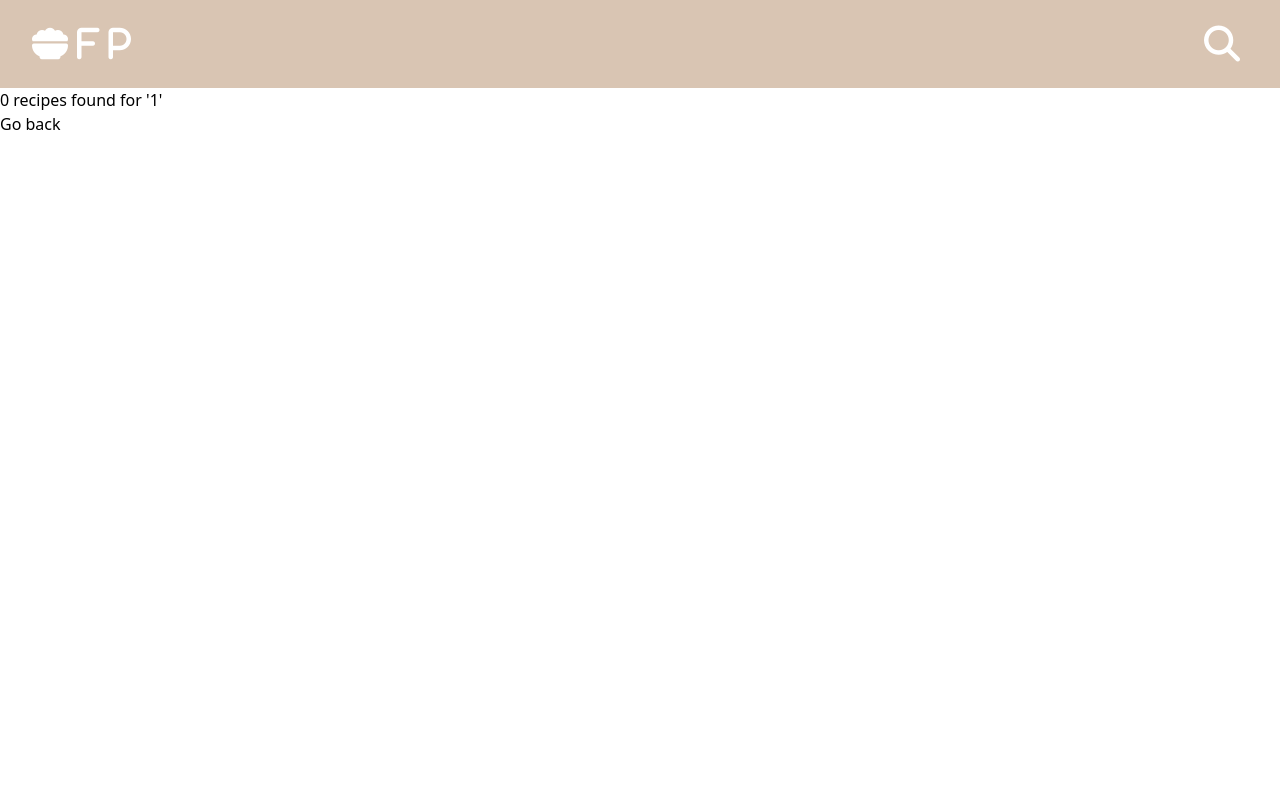
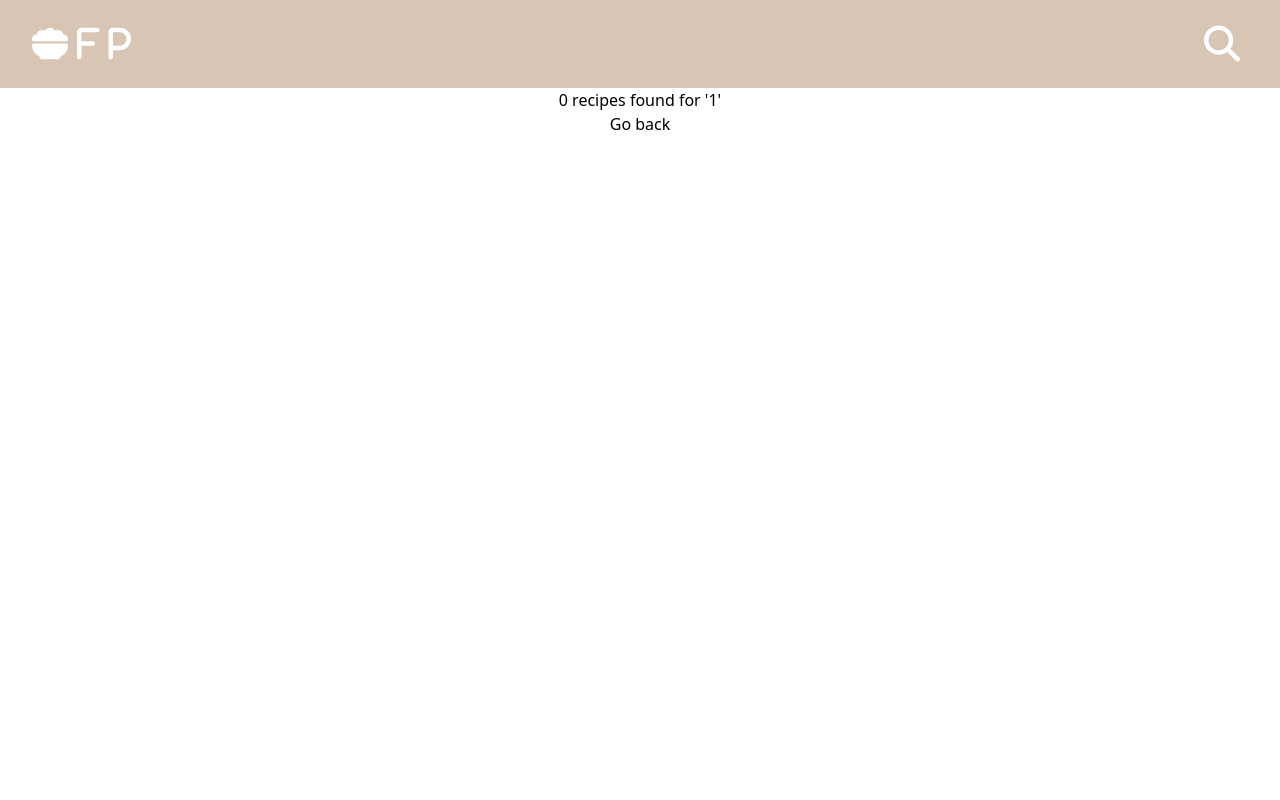
Before and after one commit to AnaH8/food-repo, a Next.js app: page /search/1 in a window 1280 px wide. Shown: the top 800 px of the page. Built offline with nearby package versions, Linux system fonts and the light colour scheme; no server answers.

Commit message:
Update page.js

```diff
--- a/app/search/[name]/page.js
+++ b/app/search/[name]/page.js
@@ -28,8 +28,8 @@ export default async function SearchPage({params}) {
         <Card recipes={recipes} />
     )} else{
     return (
-      <div className='h-screen'>
-        <p>0 recipes found for '{name}'</p>
+      <div className='h-screen text-center'>
+        <p>0 recipes found for &#39;{name}&#39;</p>
         <Link href={'/'}>Go back</Link>
       </div>
     )
```
